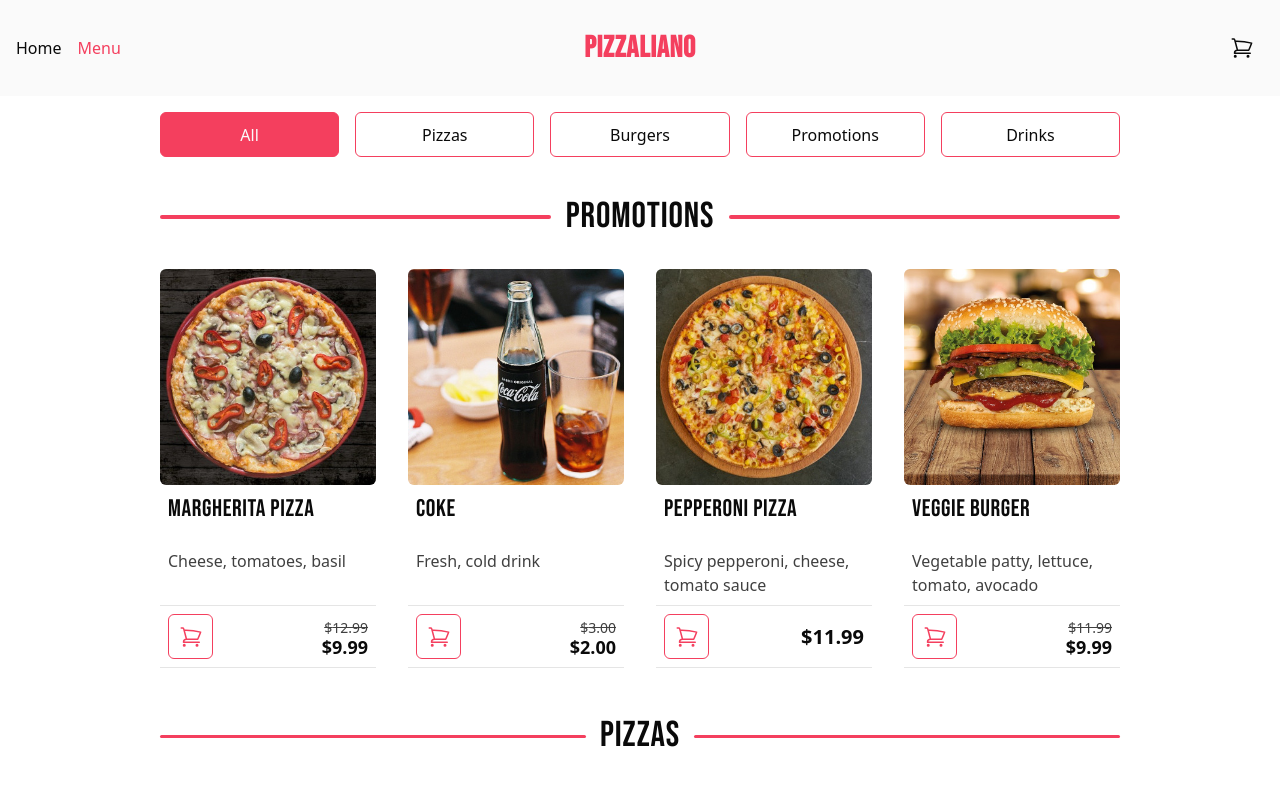
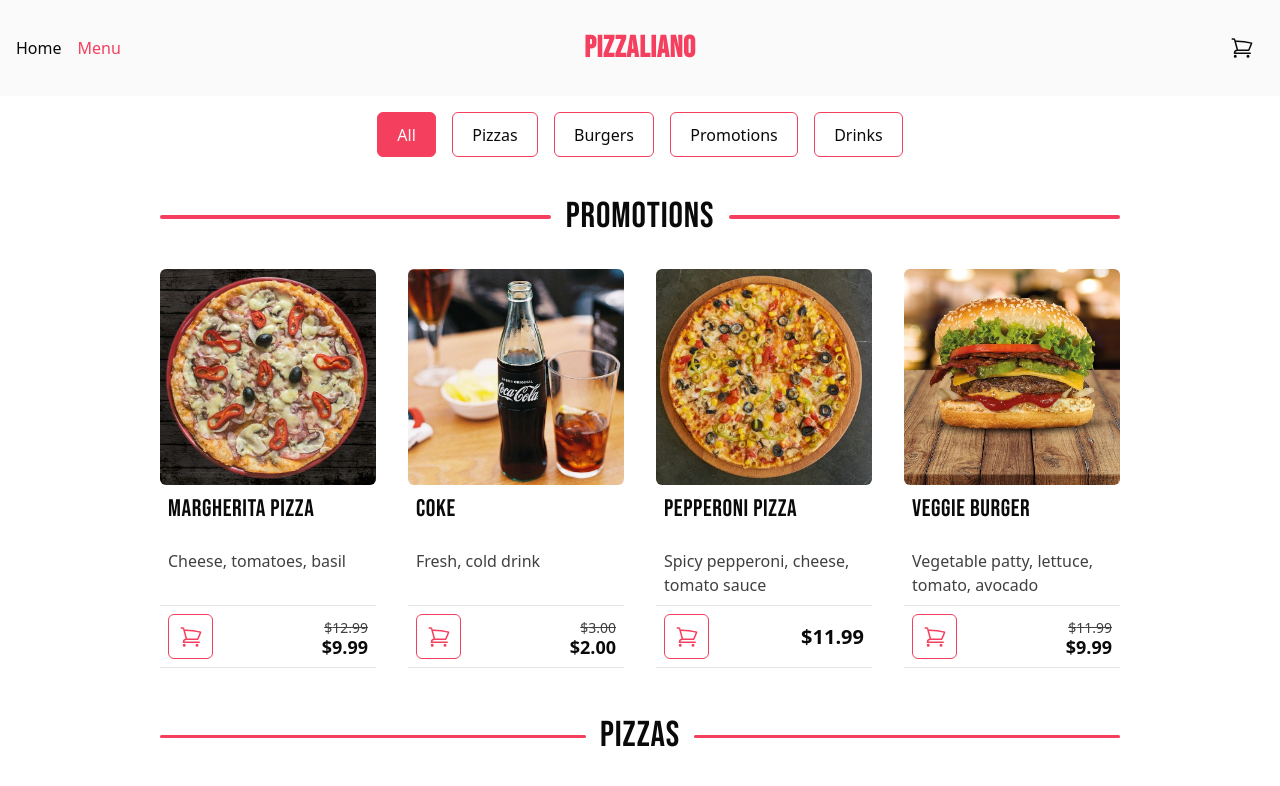
Before and after one commit to skiba-mateusz/pizzaliano, a React (Vite) app: page /menu in a window 1280 px wide. Shown: the top 786 px of the page. Built offline with nearby package versions, Linux system fonts and the light colour scheme.

Commit message:
style: Visual improvements

```diff
--- a/src/components/layouts/AppLayout.tsx
+++ b/src/components/layouts/AppLayout.tsx
@@ -17,7 +17,7 @@
         position="top-center"
         gutter={8}
         toastOptions={{
-          className: "font-bold text-rose-500",
+          className: "font-bold text-rose-500 ",
           duration: 3000,
         }}
       />
--- a/src/components/layouts/Footer.tsx
+++ b/src/components/layouts/Footer.tsx
@@ -8,7 +8,9 @@
     <nav aria-label="footer">
       <ul className="flex gap-x-8 gap-y-2 text-nowrap">
         <li>
-          <Link to="/">Privacy policy</Link>
+          <Link to="/" className="text-neutral-700">
+            Privacy policy
+          </Link>
         </li>
         <li>
           <Link to="/">Regulations</Link>
--- a/src/components/ui/button/Button.tsx
+++ b/src/components/ui/button/Button.tsx
@@ -38,7 +38,7 @@
   ...restProps
 }) => {
   const classes = classNames(
-    "flex items-center justify-center gap-2 rounded-md outline-none transition-color duration-200 ring-offset-1",
+    "flex items-center justify-center gap-2 font-semibold rounded-md outline-none transition-color duration-200 ring-offset-1",
     variants[variant],
     sizes[size],
     className,
--- a/src/components/ui/link/Link.tsx
+++ b/src/components/ui/link/Link.tsx
@@ -15,7 +15,7 @@
     <RouterLink
       to={to}
       className={classNames(
-        "underline-offset-2 text-rose-500 hover:underline",
+        "underline-offset-2 text-neutral-700 hover:underline",
         className
       )}
     >
--- a/src/components/ui/radio-group/RadioGroup.tsx
+++ b/src/components/ui/radio-group/RadioGroup.tsx
@@ -12,7 +12,9 @@
   return (
     <RadioGroupProvider defaultValue={defaultValue}>
       <fieldset>
-        <div className="flex flex-wrap gap-2 md:gap-4">{children}</div>
+        <div className="flex justify-center gap-2 flex-wrap md:gap-4">
+          {children}
+        </div>
       </fieldset>
     </RadioGroupProvider>
   );
--- a/src/components/ui/radio-group/RadioGroupInput.tsx
+++ b/src/components/ui/radio-group/RadioGroupInput.tsx
@@ -24,7 +24,7 @@
   };
 
   return (
-    <div className="flex-1">
+    <div>
       <input
         className="peer sr-only"
         id={id}
```
